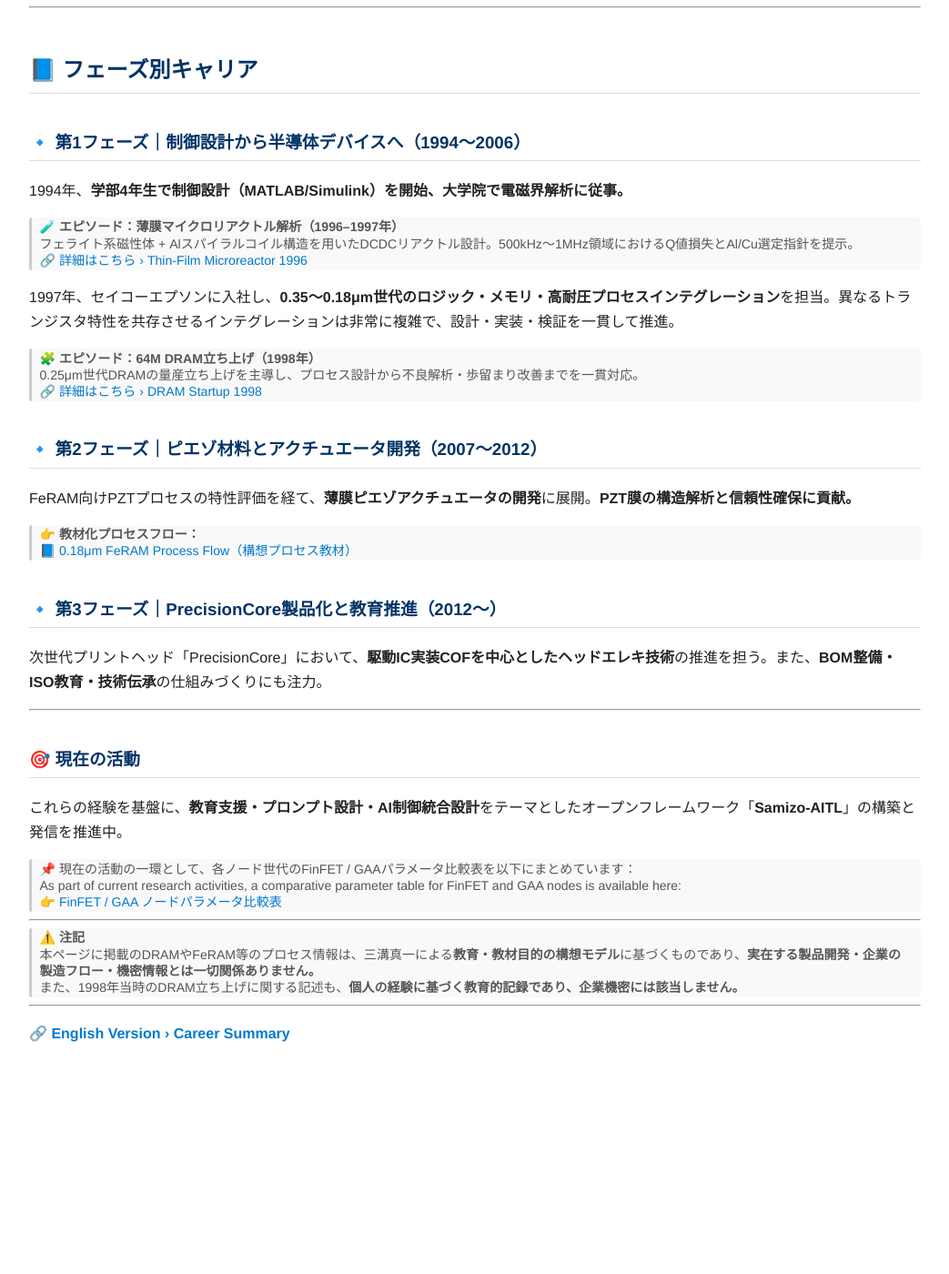
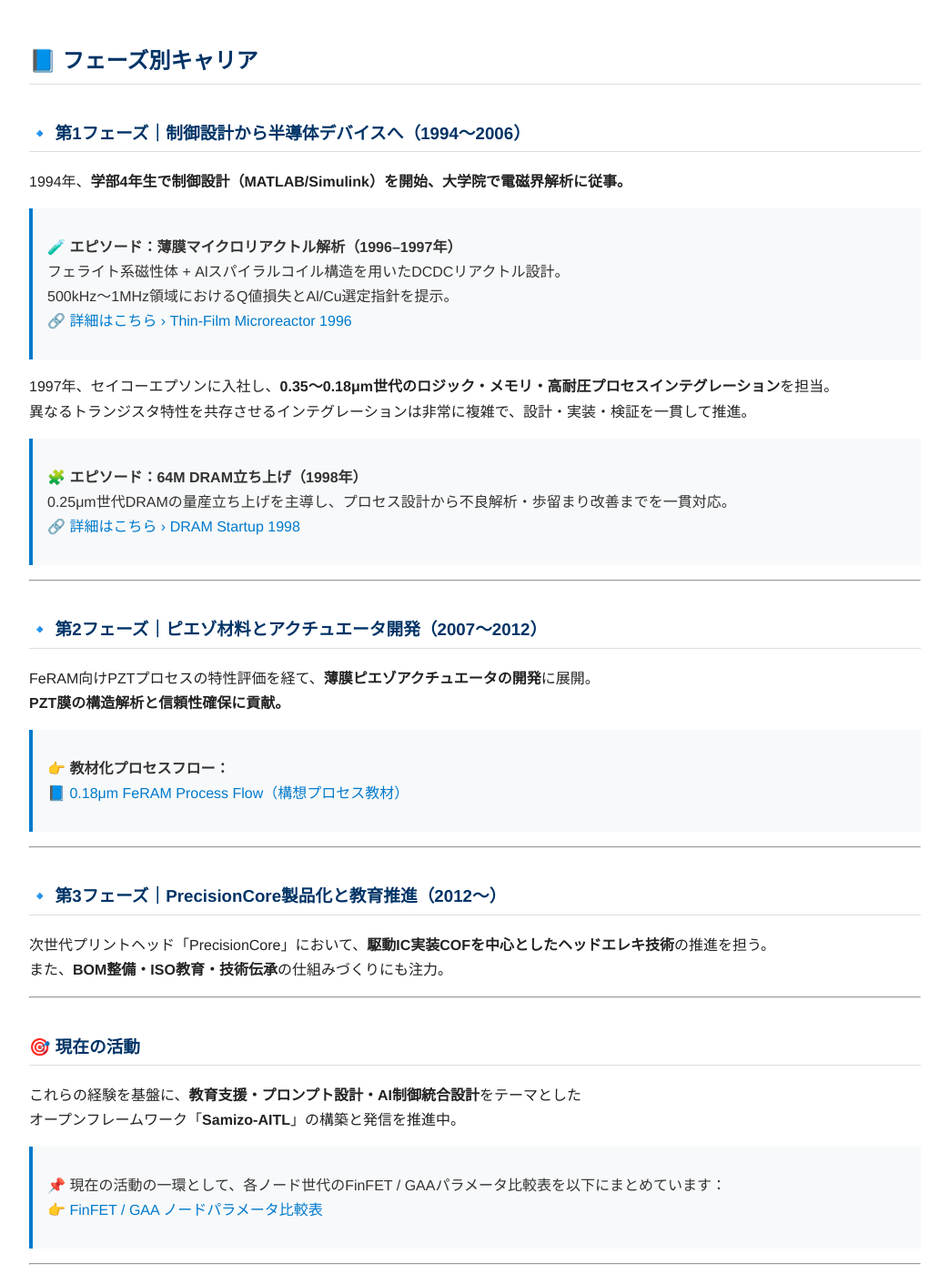
Before and after one commit to Samizo-AITL/Samizo-AITL.github.io, a Jekyll site: the page built from about/career-summary.md, in a window 1280 px wide and 1400 px high, scrolled down 237 px. Shown: the whole window at 91% size, without its empty margins (118-1161 px from the left). Built offline with Jekyll 4.4.1, drawn with Linux system fonts in a browser that asks for light colours; before the commit the page ends 1418 px from its top, so only the background shows below that.

Commit message:
Update career-summary.md

```diff
--- a/about/career-summary.md
+++ b/about/career-summary.md
@@ -3,11 +3,10 @@ layout: default
 title: 経験要約 / Career Summary
 ---
 
----
-
 # 🛠️ 経験要約 / Career Summary
 
-三溝真一は、制御理論・電磁界解析から半導体デバイス開発、PZTアクチュエータ、PrecisionCoreプリントヘッド製品化に至るまで、**「技術 → 仕組み → 教育」へと連続的に深化してきた技術者・設計者**です。
+三溝真一は、制御理論・電磁界解析から半導体デバイス開発、PZTアクチュエータ、PrecisionCoreプリントヘッド製品化に至るまで、
+**「技術 → 仕組み → 教育」へと連続的に深化してきた技術者・設計者**です。
 
 ---
 
@@ -17,53 +16,52 @@ title: 経験要約 / Career Summary
 
 1994年、**学部4年生で制御設計（MATLAB/Simulink）を開始、大学院で電磁界解析に従事。**
 
-<div class="annotation">
-🧪 <strong>エピソード：薄膜マイクロリアクトル解析（1996–1997年）</strong><br>
-フェライト系磁性体 + Alスパイラルコイル構造を用いたDCDCリアクトル設計。500kHz〜1MHz領域におけるQ値損失とAl/Cu選定指針を提示。<br>
-🔗 <a href="https://samizo-aitl.github.io/Edusemi-Plus/archive/in1996/thinfilm_microreactor.html">詳細はこちら › Thin-Film Microreactor 1996</a>
-</div>
+> 🧪 **エピソード：薄膜マイクロリアクトル解析（1996–1997年）**
+> フェライト系磁性体 + Alスパイラルコイル構造を用いたDCDCリアクトル設計。
+> 500kHz〜1MHz領域におけるQ値損失とAl/Cu選定指針を提示。
+> 🔗 [詳細はこちら › Thin-Film Microreactor 1996](https://samizo-aitl.github.io/Edusemi-Plus/archive/in1996/thinfilm_microreactor.html)
 
-1997年、セイコーエプソンに入社し、**0.35〜0.18μm世代のロジック・メモリ・高耐圧プロセスインテグレーション**を担当。異なるトランジスタ特性を共存させるインテグレーションは非常に複雑で、設計・実装・検証を一貫して推進。
+1997年、セイコーエプソンに入社し、**0.35〜0.18μm世代のロジック・メモリ・高耐圧プロセスインテグレーション**を担当。
+異なるトランジスタ特性を共存させるインテグレーションは非常に複雑で、設計・実装・検証を一貫して推進。
 
-<div class="annotation">
-🧩 <strong>エピソード：64M DRAM立ち上げ（1998年）</strong><br>
-0.25μm世代DRAMの量産立ち上げを主導し、プロセス設計から不良解析・歩留まり改善までを一貫対応。<br>
-🔗 <a href="https://samizo-aitl.github.io/Edusemi-Plus/archive/in1998/DRAM_Startup_64M_1998.html">詳細はこちら › DRAM Startup 1998</a>
-</div>
+> 🧩 **エピソード：64M DRAM立ち上げ（1998年）**
+> 0.25μm世代DRAMの量産立ち上げを主導し、プロセス設計から不良解析・歩留まり改善までを一貫対応。
+> 🔗 [詳細はこちら › DRAM Startup 1998](https://samizo-aitl.github.io/Edusemi-Plus/archive/in1998/DRAM_Startup_64M_1998.html)
+
+---
 
 ### 🔹 第2フェーズ｜ピエゾ材料とアクチュエータ開発（2007〜2012）
 
-FeRAM向けPZTプロセスの特性評価を経て、**薄膜ピエゾアクチュエータの開発**に展開。**PZT膜の構造解析と信頼性確保に貢献。**
+FeRAM向けPZTプロセスの特性評価を経て、**薄膜ピエゾアクチュエータの開発**に展開。
+**PZT膜の構造解析と信頼性確保に貢献。**
 
-<div class="annotation">
-👉 <strong>教材化プロセスフロー：</strong><br>
-📘 <a href="https://samizo-aitl.github.io/Edusemi-v4x/d_chapter1_memory_technologies/doc_FeRAM/0.18um_FeRAM_ProcessFlow">0.18μm FeRAM Process Flow（構想プロセス教材）</a>
-</div>
+> 👉 **教材化プロセスフロー：**
+> 📘 [0.18μm FeRAM Process Flow（構想プロセス教材）](https://samizo-aitl.github.io/Edusemi-v4x/d_chapter1_memory_technologies/doc_FeRAM/0.18um_FeRAM_ProcessFlow)
+
+---
 
 ### 🔹 第3フェーズ｜PrecisionCore製品化と教育推進（2012〜）
 
-次世代プリントヘッド「PrecisionCore」において、**駆動IC実装COFを中心としたヘッドエレキ技術**の推進を担う。また、**BOM整備・ISO教育・技術伝承**の仕組みづくりにも注力。
+次世代プリントヘッド「PrecisionCore」において、**駆動IC実装COFを中心としたヘッドエレキ技術**の推進を担う。
+また、**BOM整備・ISO教育・技術伝承**の仕組みづくりにも注力。
 
 ---
 
 ### 🎯 現在の活動
 
-これらの経験を基盤に、**教育支援・プロンプト設計・AI制御統合設計**をテーマとしたオープンフレームワーク「**Samizo-AITL**」の構築と発信を推進中。
+これらの経験を基盤に、**教育支援・プロンプト設計・AI制御統合設計**をテーマとした
+オープンフレームワーク「**Samizo-AITL**」の構築と発信を推進中。
 
-<div class="annotation">
-📌 現在の活動の一環として、各ノード世代のFinFET / GAAパラメータ比較表を以下にまとめています：<br>
-As part of current research activities, a comparative parameter table for FinFET and GAA nodes is available here:<br>
-👉 <a href="https://samizo-aitl.github.io/Edusemi-v4x/f_chapter1_finfet_gaa/appendixf1_05_node_params">FinFET / GAA ノードパラメータ比較表</a>
-</div>
+> 📌 現在の活動の一環として、各ノード世代のFinFET / GAAパラメータ比較表を以下にまとめています：
+> 👉 [FinFET / GAA ノードパラメータ比較表](https://samizo-aitl.github.io/Edusemi-v4x/f_chapter1_finfet_gaa/appendixf1_05_node_params)
 
 ---
 
-<div class="annotation">
-⚠️ <strong>注記</strong><br>
-本ページに掲載のDRAMやFeRAM等のプロセス情報は、三溝真一による<strong>教育・教材目的の構想モデル</strong>に基づくものであり、<strong>実在する製品開発・企業の製造フロー・機密情報とは一切関係ありません。</strong><br>
-また、1998年当時のDRAM立ち上げに関する記述も、<strong>個人の経験に基づく教育的記録であり、企業機密には該当しません。</strong>
-</div>
+> ⚠️ **注記**
+> 本ページに掲載のDRAMやFeRAM等のプロセス情報は、三溝真一による**教育・教材目的の構想モデル**に基づくものであり、
+> **実在する製品開発・企業の製造フロー・機密情報とは一切関係ありません。**
+> また、1998年当時のDRAM立ち上げに関する記述も、**個人の経験に基づく教育的記録であり、企業機密には該当しません。**
 
 ---
 
-**🔗 <a href="./career-summary_en.md">English Version › Career Summary</a>**
+**🔗 [English Version › Career Summary](./career-summary_en.md)**
```
